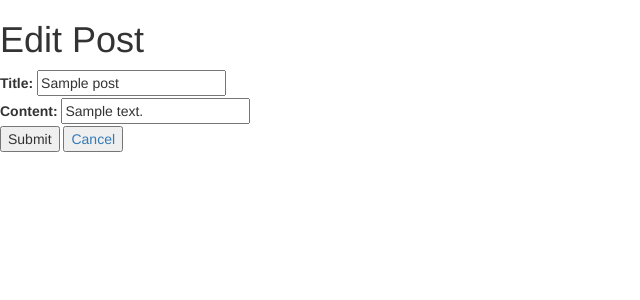
After one commit to rharr003/flask-blogly, a Flask app: page /edit/post/1 in a window 1280 px wide. The commit adds this page. Shown: the top 300 px of the page, without its empty margins (0-640 px from the left). Run offline with Flask 2, Linux system fonts and the light colour scheme; tables that the repository leaves empty hold one stand-in row (values such as "Sample post"); some libraries are stand-ins or nearby versions.

Commit message:
completed part 2

```diff
--- a/app.py
+++ b/app.py
@@ -1,5 +1,5 @@
 from flask import Flask, redirect, request, render_template, session, url_for
-from models import db, connect_db, User
+from models import db, connect_db, User, Post
 from flask_bootstrap import Bootstrap
 
 app = Flask(__name__)
@@ -39,7 +39,8 @@ def details(user_id):
 
 @app.route('/delete/<int:user_id>')
 def delete(user_id):
-    User.query.filter_by(id=user_id).delete()
+    user = User.query.filter_by(id=user_id).first()
+    db.session.delete(user)
     db.session.commit()
     return redirect(url_for('home'))
 
@@ -48,5 +49,37 @@ def edit(user_id):
     user = User.query.get(user_id)
     return render_template('edit.html', user=user)
 
+@app.route('/addpost/<int:user_id>', methods=['GET', 'POST'])
+def add_post(user_id):
+    user = User.query.get(user_id)
+    if request.method == 'POST':
+        title = request.form['title']
+        content = request.form['content']
+        post = Post(title=title, content=content, user_id=user.id)
+        db.session.add(post)
+        db.session.commit()
+        return redirect(f'/{user.id}')
+    return render_template('addpost.html', user=user)
 
+@app.route('/posts/<int:post_id>')
+def show_post(post_id):
+    post = Post.query.get(post_id)
+    return render_template('post.html', post=post)
+
+@app.route('/delete/post/<int:post_id>')
+def delete_post(post_id):
+    post = Post.query.get(post_id)
+    db.session.delete(post)
+    db.session.commit()
+    return redirect('/')
+
+@app.route('/edit/post/<int:post_id>', methods=['GET', 'POST'])
+def edit_post(post_id):
+    post = Post.query.get(post_id)
+    if request.method == 'POST':
+        post.title = request.form['title']
+        post.content = request.form['content']
+        db.session.commit()
+        return redirect(f'/posts/{post.id}')
+    return render_template('editpost.html', post=post)
 app.run(debug=True)
--- /dev/null
+++ b/templates/editpost.html
@@ -0,0 +1,20 @@
+{% extends 'bootstrap/base.html' %}
+
+
+{% block title %}Edit Post{% endblock %}
+
+{% block content %}
+<h1>Edit Post</h1>
+<form action='/edit/post/{{post.id}}' method="post">
+    <div>
+        <label>Title:</label>
+        <input type="text" name="title" value="{{post.title}}" required />
+    </div>
+    <div>
+    <label>Content:</label>
+    <input type="text" name="content" value="{{post.content}}" required />
+    </div>
+    <button type="submit">Submit</button>
+    <a href="/posts/{{post.id}}"><button>Cancel</button></a>
+</form>
+{% endblock %}
```
Also changed, not shown: models.py (+29 -0 lines), templates/addpost.html (added, +21 -0 lines), templates/details.html (+7 -0 lines), templates/post.html (added, +14 -0 lines).
